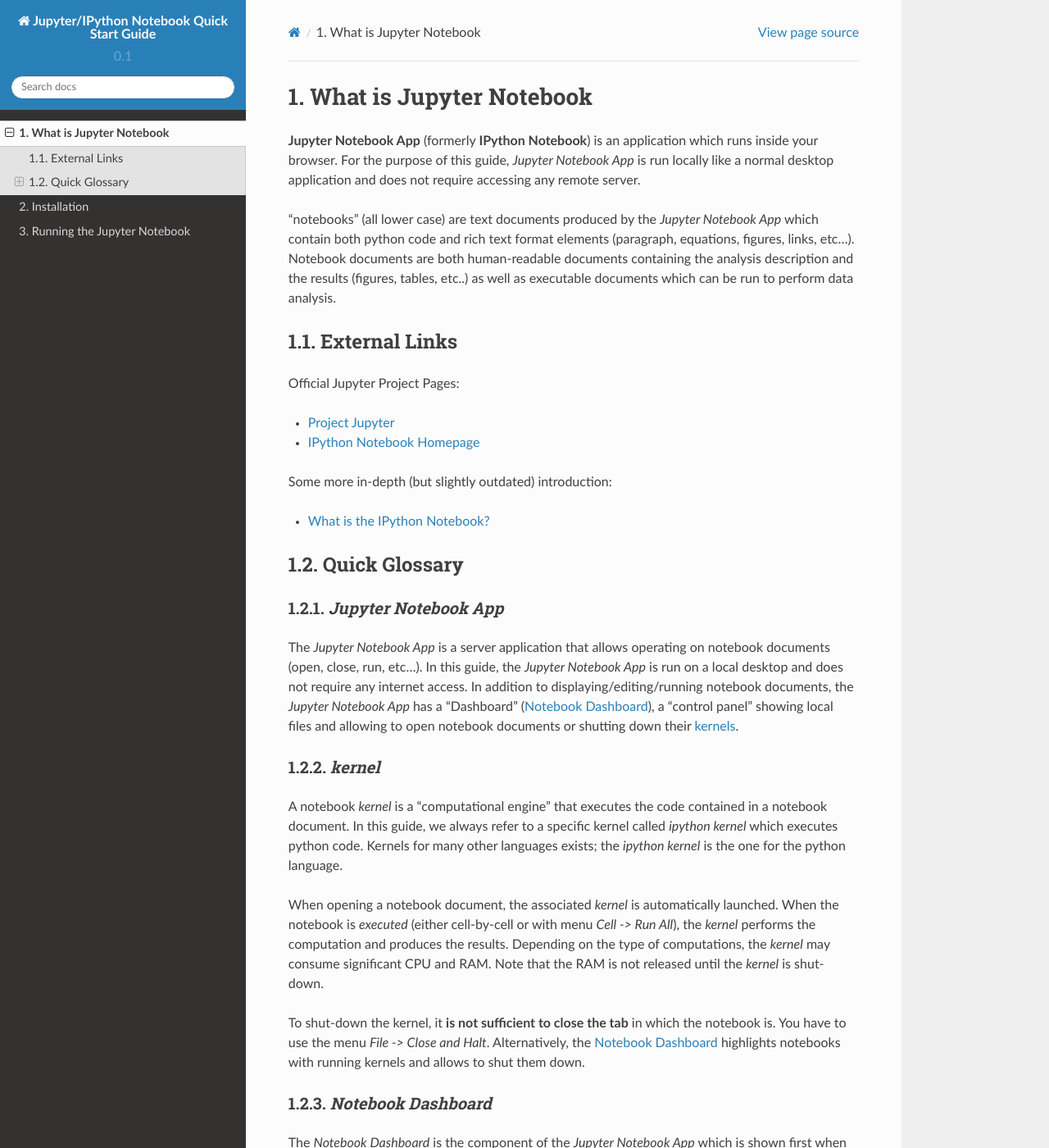
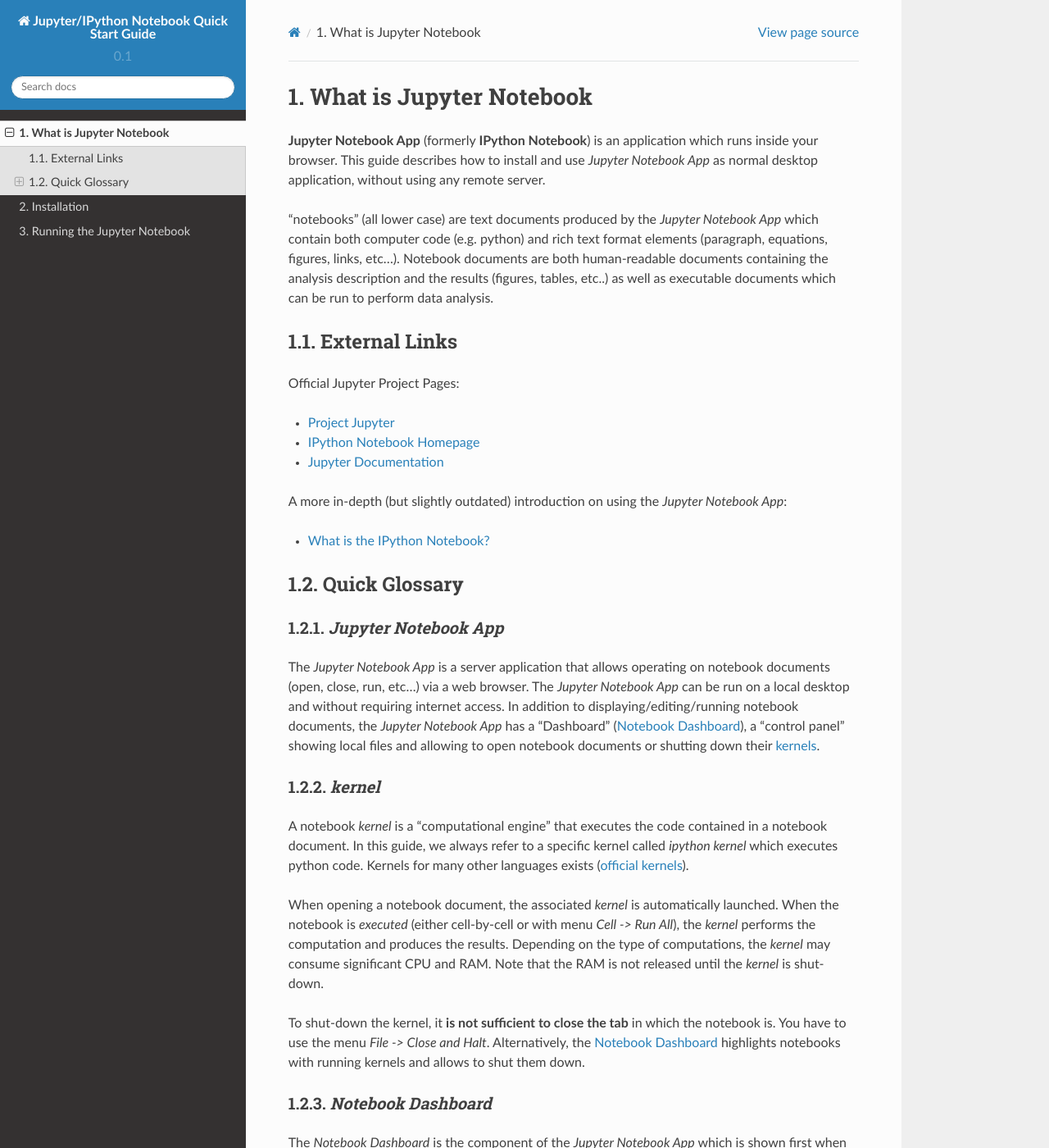
Before and after one commit to tritemio/jupyter_notebook_beginner_guide, a Sphinx documentation site: the page built from docs/what_is_jupyter.rst, in a window 1280 px wide and 1400 px high. Shown: the whole window at 82% size. Built offline with Sphinx 7.4.7 and the Read the Docs theme 2.0.0, drawn with Linux system fonts in a browser that asks for light colours.

Commit message:
Add link to new Jupyter docs and small updates

```diff
--- a/docs/what_is_jupyter.rst
+++ b/docs/what_is_jupyter.rst
@@ -3,14 +3,14 @@
 What is Jupyter Notebook
 ========================
 
-**Jupyter Notebook App** (formerly **IPython Notebook**) is an application which runs inside your
-browser.
-For the purpose of this guide, *Jupyter Notebook App* is run locally like a normal desktop
-application and does not require accessing any remote server.
+**Jupyter Notebook App** (formerly **IPython Notebook**) is
+an application which runs inside your browser.
+This guide describes how to install and use *Jupyter Notebook App*
+as normal desktop application, without using any remote server.
 
 "notebooks" (all lower case) are text documents
-produced by the *Jupyter Notebook App* which contain both python code and rich text format elements
-(paragraph, equations, figures, links, etc...).
+produced by the *Jupyter Notebook App* which contain both computer code (e.g. python)
+and rich text format elements (paragraph, equations, figures, links, etc...).
 Notebook documents are both human-readable documents containing the analysis
 description and the results (figures, tables, etc..) as well as executable documents
 which can be run to perform data analysis.
@@ -22,8 +22,9 @@
 
 - `Project Jupyter <https://jupyter.org/>`__
 - `IPython Notebook Homepage <http://ipython.org/notebook.html>`__
+- `Jupyter Documentation <http://jupyter.readthedocs.org/>`__
 
-Some more in-depth (but slightly outdated) introduction:
+A more in-depth (but slightly outdated) introduction on using the *Jupyter Notebook App*:
 
 - `What is the IPython Notebook? <http://nbviewer.ipython.org/github/jupyter/strata-sv-2015-tutorial/blob/master/00%20-%20Introduction.ipynb>`__
 
@@ -36,9 +37,9 @@
 ~~~~~~~~~~~~~~~~~~~~~~
 
 The *Jupyter Notebook App* is a server application that allows
-operating on notebook documents (open, close, run, etc...).
-In this guide, the *Jupyter Notebook App* is run on a local desktop
-and does not require any internet access.
+operating on notebook documents (open, close, run, etc...) via a web browser.
+The *Jupyter Notebook App* can be run on a local desktop
+and without requiring internet access.
 In addition to displaying/editing/running notebook documents,
 the *Jupyter Notebook App* has a "Dashboard" (:ref:`dashboard`),
 a "control panel" showing local files and allowing to
@@ -54,8 +55,8 @@
 that executes the code contained in a notebook document.
 In this guide, we always refer to a specific kernel called *ipython kernel*
 which executes python code.
-Kernels for many other languages exists; the *ipython kernel* is the one
-for the python language.
+Kernels for many other languages exists
+(`official kernels <http://jupyter.readthedocs.org/en/latest/#kernels>`__).
 
 When opening a notebook document, the associated *kernel* is automatically launched.
 When the notebook is *executed* (either cell-by-cell or with menu *Cell -> Run All*),
@@ -73,7 +74,8 @@
 *Notebook Dashboard*
 ~~~~~~~~~~~~~~~~~~~~
 
-The *Notebook Dashboard* is the component of the *Jupyter Notebook App* which is shown first when the :ref:`notebook_app` is launched.
+The *Notebook Dashboard* is the component of the *Jupyter Notebook App* which
+is shown first when the :ref:`notebook_app` is launched.
 
 The *Notebook Dashboard* is mainly used to open notebook documents, and to manage
 the running :ref:`kernels <kernel>` (visualize and shutdown).
```
